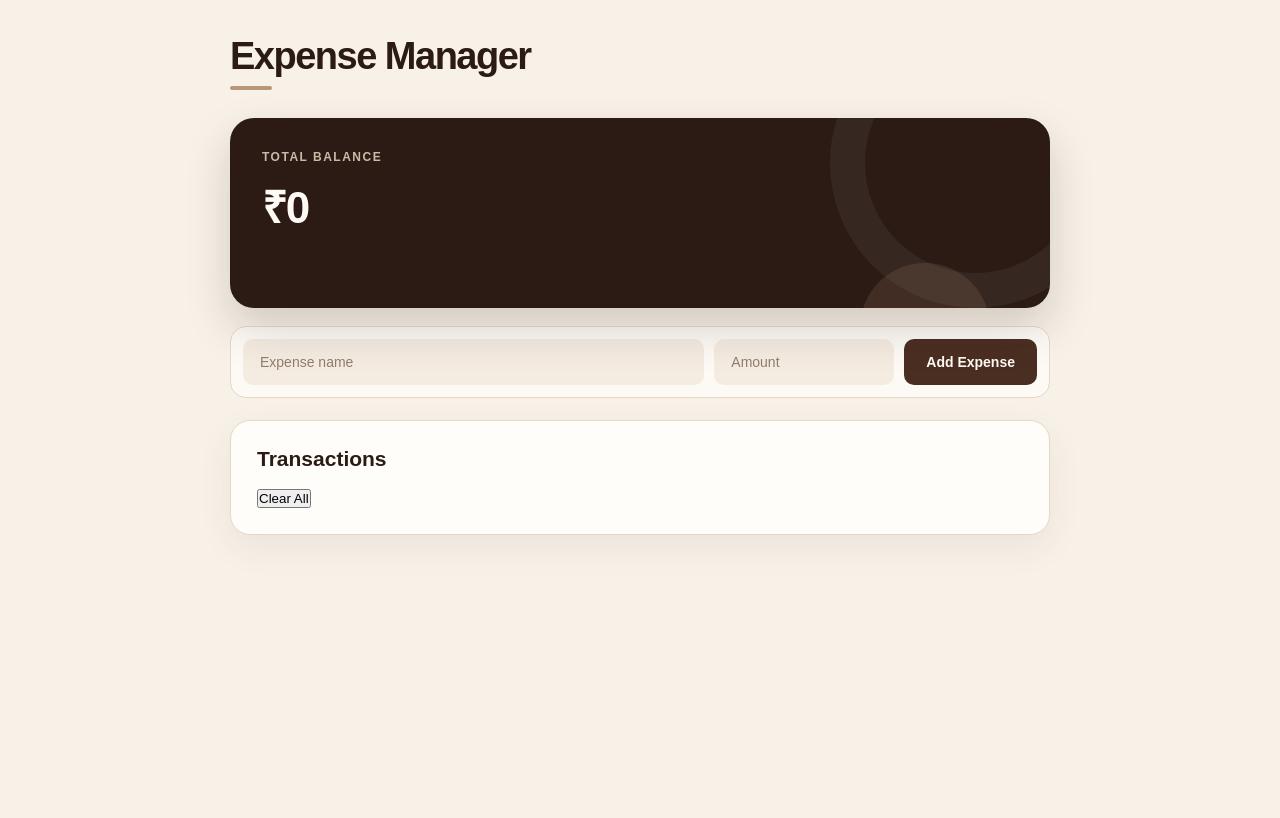
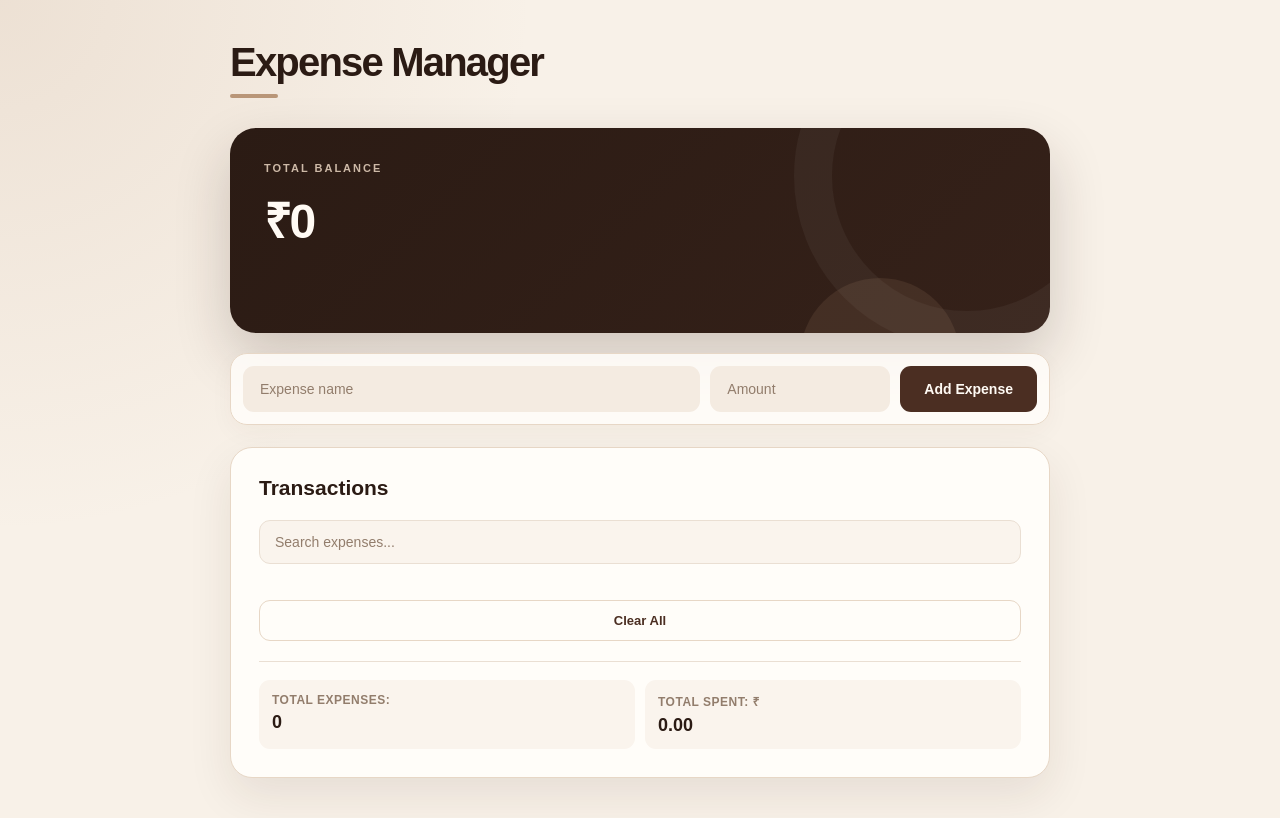
Before and after one commit to adarshdarokar/E-tracker, a plain HTML site: page index.html in a window 1280 px wide. Drawn offline with Linux system fonts and the light colour scheme.

Commit message:
feat: add search and summary with UI styling

```diff
--- a/script.js
+++ b/script.js
@@ -29,6 +29,37 @@ expenseList.parentElement.appendChild(clearAllButton);
 
 
 // ==============================
+// SEARCH INPUT
+// ==============================
+
+const searchInput = document.createElement("input");
+
+searchInput.type = "text";
+
+searchInput.placeholder = "Search expenses...";
+
+expenseList.parentElement.insertBefore(searchInput, expenseList);
+
+
+// ==============================
+// EXPENSE SUMMARY
+// ==============================
+
+const summaryElement = document.createElement("div");
+
+summaryElement.innerHTML = `
+    <p>Total Expenses: <span id="expenseCount">0</span></p>
+    <p>Total Spent: ₹<span id="totalSpent">0</span></p>
+`;
+
+expenseList.parentElement.appendChild(summaryElement);
+
+const expenseCountElement = document.getElementById("expenseCount");
+
+const totalSpentElement = document.getElementById("totalSpent");
+
+
+// ==============================
 // DISPLAY EXPENSES
 // ==============================
 
@@ -36,7 +67,15 @@ function displayExpenses() {
 
     expenseList.innerHTML = "";
 
+    const searchText = searchInput.value.toLowerCase().trim();
+
     expenses.forEach(function (expense, index) {
+
+        if (!expense.title.toLowerCase().includes(searchText)) {
+
+            return;
+
+        }
 
         const li = document.createElement("li");
 
@@ -79,6 +118,25 @@ function calculateTotal() {
 
 
 // ==============================
+// UPDATE SUMMARY
+// ==============================
+
+function updateSummary() {
+
+    const total = expenses.reduce(function (sum, expense) {
+
+        return sum + expense.amount;
+
+    }, 0);
+
+    expenseCountElement.textContent = expenses.length;
+
+    totalSpentElement.textContent = total.toFixed(2);
+
+}
+
+
+// ==============================
 // ADD / UPDATE EXPENSE
 // ==============================
 
@@ -89,6 +147,9 @@ form.addEventListener("submit", function (event) {
     const title = titleInput.value.trim();
 
     const amount = Number(amountInput.value);
+
+
+    // VALIDATION
 
     if (title === "" || amount <= 0 || !Number.isFinite(amount)) {
 
@@ -107,6 +168,7 @@ form.addEventListener("submit", function (event) {
 
 
     // EDIT MODE
+
     if (editingIndex !== null) {
 
         expenses[editingIndex] = expense;
@@ -115,7 +177,9 @@ form.addEventListener("submit", function (event) {
 
     }
 
+
     // ADD MODE
+
     else {
 
         expenses.push(expense);
@@ -126,6 +190,8 @@ form.addEventListener("submit", function (event) {
     displayExpenses();
 
     calculateTotal();
+
+    updateSummary();
 
     form.reset();
 
@@ -151,6 +217,7 @@ expenseList.addEventListener("click", function (event) {
 
 
     // EDIT
+
     if (action === "edit") {
 
         const expense = expenses[index];
@@ -167,6 +234,7 @@ expenseList.addEventListener("click", function (event) {
 
 
     // DELETE
+
     if (action === "delete") {
 
         expenses = expenses.filter(function (expense, expenseIndex) {
@@ -178,6 +246,8 @@ expenseList.addEventListener("click", function (event) {
         displayExpenses();
 
         calculateTotal();
+
+        updateSummary();
 
     }
 
@@ -212,8 +282,28 @@ clearAllButton.addEventListener("click", function () {
 
         calculateTotal();
 
+        updateSummary();
+
         form.reset();
 
     }
 
 });
+
+
+// ==============================
+// SEARCH EXPENSES
+// ==============================
+
+searchInput.addEventListener("input", function () {
+
+    displayExpenses();
+
+});
+
+
+// ==============================
+// INITIAL SUMMARY
+// ==============================
+
+updateSummary();
--- a/style.css
+++ b/style.css
@@ -1,137 +1,242 @@
+/* ==============================
+   RESET
+============================== */
+
 * {
     margin: 0;
     padding: 0;
     box-sizing: border-box;
 }
 
+
+/* ==============================
+   VARIABLES
+============================== */
+
 :root {
     --espresso: #2b1b14;
+    --dark-coffee: #352119;
     --coffee: #4b2e22;
     --mocha: #76533f;
     --latte: #b99678;
+
     --cream: #f8f1e8;
     --paper: #fffdf9;
+    --soft: #f4ebe1;
     --sand: #e7d7c6;
     --line: #eadfd3;
+
+    --text: #38271f;
     --muted: #927d6c;
+
+    --shadow: 0 18px 45px rgba(58, 38, 27, 0.09);
 }
+
+
+/* ==============================
+   BODY
+============================== */
 
 body {
     min-height: 100vh;
+
     font-family: Arial, sans-serif;
-    background: var(--cream);
-    color: var(--espresso);
-    padding: 35px 20px;
+
+    background:
+        radial-gradient(
+            circle at top left,
+            rgba(185, 150, 120, 0.18),
+            transparent 35%
+        ),
+        var(--cream);
+
+    color: var(--text);
+
+    padding: 40px 20px;
 }
+
+
+/* ==============================
+   CONTAINER
+============================== */
 
 .container {
     width: 100%;
     max-width: 820px;
+
     margin: auto;
 }
 
 
-/* HEADER */
+/* ==============================
+   HEADER
+============================== */
 
 h1 {
     display: inline-block;
+
     color: var(--espresso);
-    font-size: 38px;
+
+    font-size: 40px;
     font-weight: 800;
-    letter-spacing: -1.5px;
-    margin-bottom: 28px;
+
+    letter-spacing: -1.8px;
+
+    margin-bottom: 30px;
 }
 
 h1::after {
     content: "";
+
     display: block;
-    width: 42px;
+
+    width: 48px;
     height: 4px;
-    margin-top: 8px;
+
+    margin-top: 9px;
+
     border-radius: 20px;
+
     background: var(--latte);
 }
 
 
-/* BALANCE */
+/* ==============================
+   BALANCE CARD
+============================== */
 
 .balance-card {
     position: relative;
+
     overflow: hidden;
-    min-height: 190px;
-    padding: 32px;
-    margin-bottom: 18px;
-    border-radius: 24px;
-    background: var(--espresso);
+
+    min-height: 205px;
+
+    padding: 34px;
+
+    margin-bottom: 20px;
+
+    border-radius: 26px;
+
+    background:
+        linear-gradient(
+            135deg,
+            var(--espresso),
+            var(--dark-coffee)
+        );
+
     color: white;
-    box-shadow: 0 20px 45px rgba(43, 27, 20, 0.18);
+
+    box-shadow:
+        0 24px 55px rgba(43, 27, 20, 0.20);
 }
 
 .balance-card::before {
     content: "";
+
     position: absolute;
-    width: 220px;
-    height: 220px;
-    right: -70px;
-    top: -100px;
+
+    width: 270px;
+    height: 270px;
+
+    right: -90px;
+    top: -125px;
+
     border-radius: 50%;
-    border: 35px solid rgba(255, 255, 255, 0.05);
+
+    border: 38px solid rgba(255, 255, 255, 0.045);
 }
 
 .balance-card::after {
     content: "";
+
     position: absolute;
-    width: 130px;
-    height: 130px;
-    right: 60px;
-    bottom: -85px;
+
+    width: 160px;
+    height: 160px;
+
+    right: 90px;
+    bottom: -105px;
+
     border-radius: 50%;
-    background: rgba(185, 150, 120, 0.15);
+
+    background: rgba(185, 150, 120, 0.13);
 }
 
 .balance-card p {
     position: relative;
+
     z-index: 2;
-    margin-bottom: 12px;
+
+    margin-bottom: 13px;
+
     color: #cdb9a7;
-    font-size: 12px;
+
+    font-size: 11px;
     font-weight: 700;
-    letter-spacing: 1.5px;
+
+    letter-spacing: 2px;
+
     text-transform: uppercase;
 }
 
 .balance-card h2 {
     position: relative;
+
     z-index: 2;
+
     color: #fffaf4;
-    font-size: 44px;
+
+    font-size: 48px;
     font-weight: 700;
-    letter-spacing: -1.5px;
+
+    letter-spacing: -2px;
 }
 
 
-/* FORM */
+/* ==============================
+   EXPENSE FORM
+============================== */
 
 #expenseForm {
     display: grid;
+
     grid-template-columns: 1fr 180px auto;
+
     gap: 10px;
+
     padding: 12px;
+
     margin-bottom: 22px;
+
     border: 1px solid var(--sand);
-    border-radius: 16px;
-    background: rgba(255, 253, 249, 0.8);
+
+    border-radius: 17px;
+
+    background: rgba(255, 253, 249, 0.85);
+
+    box-shadow: 0 8px 25px rgba(76, 51, 37, 0.04);
+
+    backdrop-filter: blur(10px);
 }
 
 #expenseForm input {
     width: 100%;
+
     padding: 14px 16px;
+
     border: 1px solid transparent;
-    border-radius: 10px;
+
+    border-radius: 11px;
+
     outline: none;
-    background: #f4ebe1;
+
+    background: var(--soft);
+
     color: var(--espresso);
+
     font-size: 14px;
+
     transition: 0.2s ease;
 }
 
@@ -141,25 +246,39 @@ h1::after {
 
 #expenseForm input:focus {
     background: var(--paper);
+
     border-color: var(--latte);
-    box-shadow: 0 0 0 3px rgba(185, 150, 120, 0.12);
+
+    box-shadow:
+        0 0 0 3px rgba(185, 150, 120, 0.13);
 }
 
 #expenseForm button {
-    padding: 0 22px;
+    padding: 0 24px;
+
     border: none;
-    border-radius: 10px;
+
+    border-radius: 11px;
+
     background: var(--coffee);
+
     color: #fffaf4;
+
     font-size: 14px;
     font-weight: 700;
+
     cursor: pointer;
+
     transition: 0.2s ease;
 }
 
 #expenseForm button:hover {
     background: var(--espresso);
+
     transform: translateY(-2px);
+
+    box-shadow:
+        0 8px 18px rgba(43, 27, 20, 0.15);
 }
 
 #expenseForm button:active {
@@ -167,38 +286,111 @@ h1::after {
 }
 
 
-/* TRANSACTIONS */
+/* ==============================
+   TRANSACTIONS CARD
+============================== */
 
 .transactions {
-    padding: 26px;
+    padding: 28px;
+
     border: 1px solid var(--sand);
-    border-radius: 20px;
+
+    border-radius: 22px;
+
     background: var(--paper);
-    box-shadow: 0 12px 35px rgba(76, 51, 37, 0.07);
+
+    box-shadow: var(--shadow);
 }
 
 .transactions h2 {
     color: var(--espresso);
+
     font-size: 21px;
+    font-weight: 800;
+
+    margin-bottom: 20px;
+}
+
+
+/* ==============================
+   SEARCH
+============================== */
+
+.transactions > input {
+    width: 100%;
+
+    padding: 13px 15px;
+
     margin-bottom: 18px;
+
+    border: 1px solid var(--line);
+
+    border-radius: 11px;
+
+    outline: none;
+
+    background: #faf4ed;
+
+    color: var(--espresso);
+
+    font-size: 14px;
+
+    transition: 0.2s ease;
 }
+
+.transactions > input::placeholder {
+    color: var(--muted);
+}
+
+.transactions > input:focus {
+    background: white;
+
+    border-color: var(--latte);
+
+    box-shadow:
+        0 0 0 3px rgba(185, 150, 120, 0.12);
+}
+
+
+/* ==============================
+   EXPENSE LIST
+============================== */
 
 #expenseList {
     list-style: none;
 }
 
 
-/* TRANSACTION */
+/* ==============================
+   EXPENSE ITEM
+============================== */
 
 #expenseList li {
     display: flex;
+
     align-items: center;
-    justify-content: space-between;
-    gap: 15px;
+
+    gap: 10px;
+
     padding: 17px 4px;
+
     border-bottom: 1px dashed var(--line);
+
     color: var(--coffee);
+
     font-size: 15px;
+
+    transition: 0.2s ease;
+}
+
+#expenseList li:hover {
+    padding-left: 8px;
+
+    background: linear-gradient(
+        90deg,
+        rgba(244, 235, 225, 0.6),
+        transparent
+    );
 }
 
 #expenseList li:last-child {
@@ -206,23 +398,43 @@ h1::after {
 }
 
 
-/* BUTTONS */
+/* ==============================
+   EXPENSE TEXT
+============================== */
+
+#expenseList li {
+    justify-content: space-between;
+}
+
+
+/* ==============================
+   BUTTON GROUP EFFECT
+============================== */
 
 #expenseList button {
     padding: 7px 12px;
+
     border: 1px solid var(--sand);
+
     border-radius: 8px;
+
     background: #f5ebe1;
+
     color: var(--coffee);
+
     font-size: 12px;
     font-weight: 700;
+
     cursor: pointer;
+
     transition: 0.2s ease;
 }
 
 #expenseList button:hover {
     background: var(--sand);
+
     border-color: var(--latte);
+
     transform: translateY(-1px);
 }
 
@@ -231,47 +443,186 @@ h1::after {
 }
 
 
-/* MOBILE */
+/* ==============================
+   CLEAR ALL BUTTON
+============================== */
+
+.transactions > button {
+    width: 100%;
+
+    padding: 12px 16px;
+
+    margin-top: 18px;
+
+    border: 1px solid var(--sand);
+
+    border-radius: 11px;
+
+    background: transparent;
+
+    color: var(--coffee);
+
+    font-size: 13px;
+    font-weight: 700;
+
+    cursor: pointer;
+
+    transition: 0.2s ease;
+}
+
+.transactions > button:hover {
+    background: var(--espresso);
+
+    border-color: var(--espresso);
+
+    color: white;
+
+    transform: translateY(-1px);
+}
+
+
+/* ==============================
+   SUMMARY
+============================== */
+
+.transactions > div {
+    display: grid;
+
+    grid-template-columns: 1fr 1fr;
+
+    gap: 10px;
+
+    margin-top: 20px;
+
+    padding-top: 18px;
+
+    border-top: 1px solid var(--line);
+}
+
+.transactions > div p {
+    padding: 13px;
+
+    border-radius: 11px;
+
+    background: #faf4ed;
+
+    color: var(--muted);
+
+    font-size: 12px;
+    font-weight: 700;
+
+    text-transform: uppercase;
+
+    letter-spacing: 0.5px;
+}
+
+.transactions > div span {
+    display: block;
+
+    margin-top: 5px;
+
+    color: var(--espresso);
+
+    font-size: 18px;
+
+    letter-spacing: 0;
+}
+
+
+/* ==============================
+   MOBILE
+============================== */
 
 @media (max-width: 650px) {
 
     body {
-        padding: 24px 12px;
+        padding: 25px 12px;
     }
 
     h1 {
-        font-size: 30px;
-        margin-bottom: 22px;
+        font-size: 31px;
+
+        margin-bottom: 23px;
     }
 
     .balance-card {
-        min-height: 165px;
-        padding: 25px;
-        border-radius: 20px;
+        min-height: 170px;
+
+        padding: 27px;
+
+        border-radius: 21px;
     }
 
     .balance-card h2 {
-        font-size: 36px;
+        font-size: 38px;
     }
 
     #expenseForm {
         grid-template-columns: 1fr;
+
         padding: 10px;
     }
 
     #expenseForm input,
     #expenseForm button {
         width: 100%;
+
         min-height: 46px;
     }
 
     .transactions {
         padding: 20px;
-        border-radius: 18px;
+
+        border-radius: 19px;
+    }
+
+    .transactions h2 {
+        font-size: 19px;
     }
 
     #expenseList li {
         align-items: flex-start;
-        padding: 15px 0;
+
+        flex-wrap: wrap;
+
+        padding: 16px 0;
     }
+
+    #expenseList li button {
+        padding: 7px 10px;
+    }
+
+    .transactions > div {
+        grid-template-columns: 1fr;
+    }
+
 }
+
+
+/* ==============================
+   SMALL MOBILE
+============================== */
+
+@media (max-width: 400px) {
+
+    body {
+        padding: 20px 10px;
+    }
+
+    h1 {
+        font-size: 28px;
+    }
+
+    .balance-card {
+        padding: 23px;
+    }
+
+    .balance-card h2 {
+        font-size: 34px;
+    }
+
+    .transactions {
+        padding: 17px;
+    }
+
+}
```
